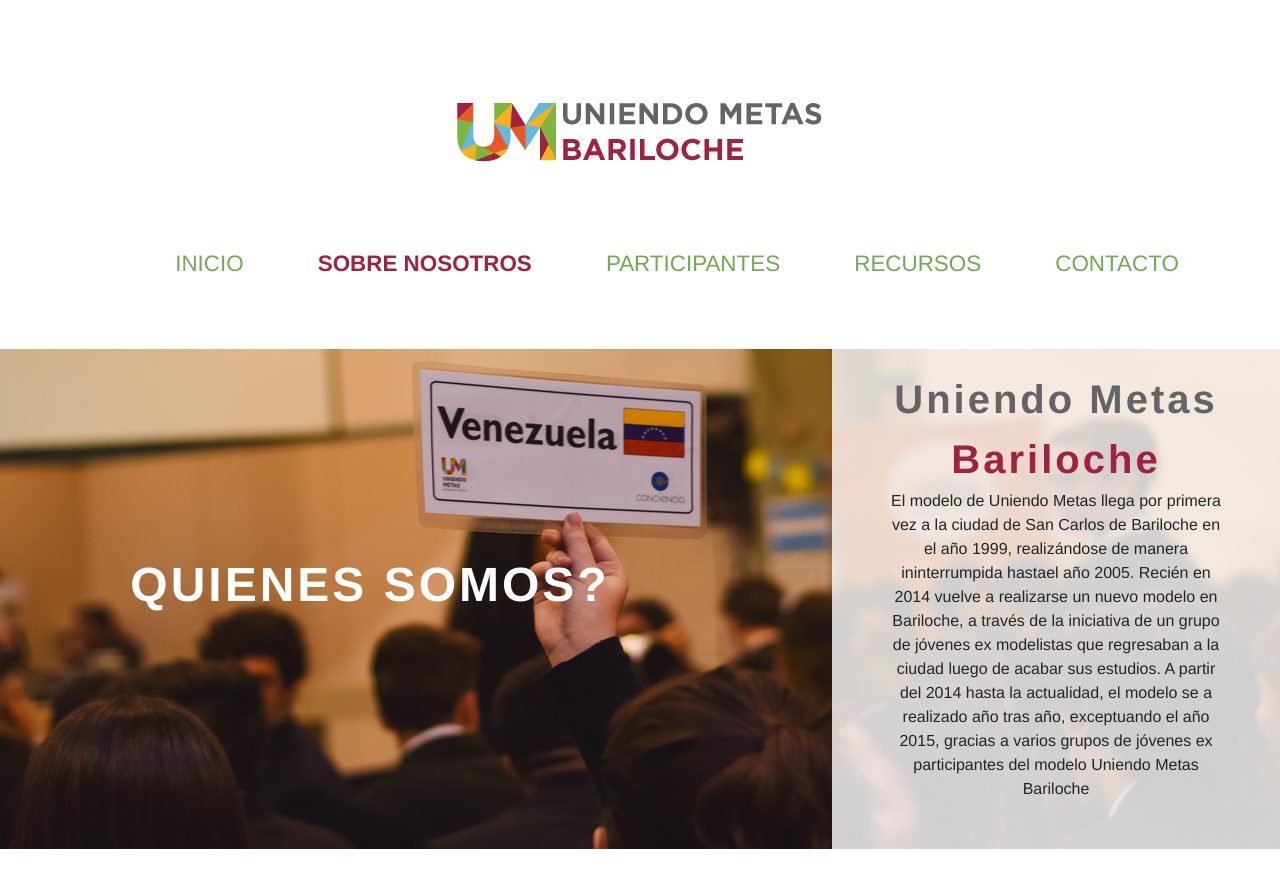
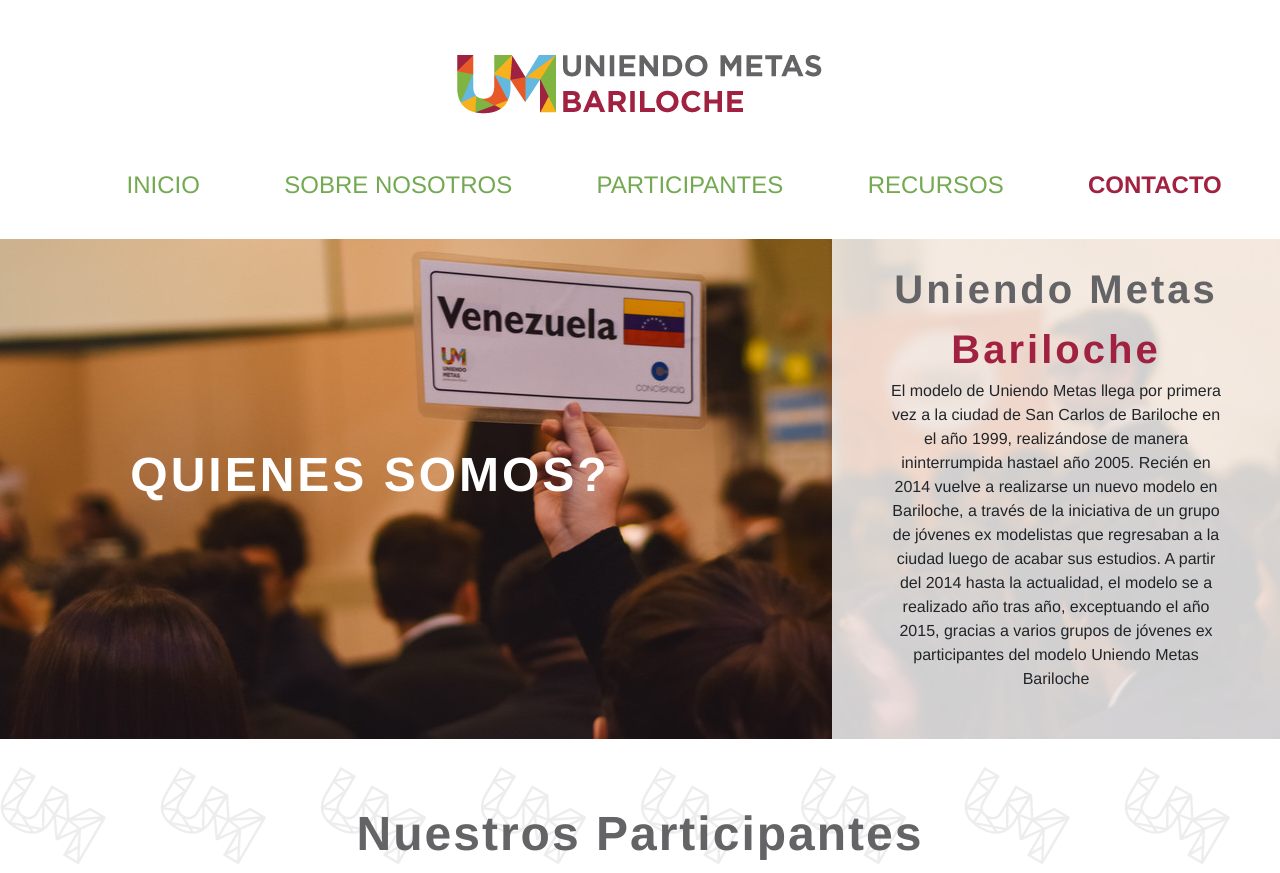
Before and after one commit to LucioT7/Pagina-UMBariloche, a website: page SobreNosotros.html in a window 1280 px wide. Shown: the top 873 px of the page. Drawn offline with nearby package versions, Linux system fonts and the light colour scheme; files whose address does not match are found by name.

Commit message:
menu responsive al resto de paginas

```diff
--- a/SobreNosotros.html
+++ b/SobreNosotros.html
@@ -1,7 +1,6 @@
 <!DOCTYPE html>
 <html>
 <head>
-
 
 	<meta name="viewport" content="width=device-width, initial-scale=1.0"/>
 	<meta name="description" content="Uniendo Metas es un programa que se lleva a cabo en Bariloche desde el año 1999. A lo largo de los años hemos contado con la participación y colaboración de mucha gente.">
@@ -10,24 +9,46 @@
 	<link rel="stylesheet" href="https://maxcdn.bootstrapcdn.com/bootstrap/4.0.0/css/bootstrap.min.css" integrity="sha384-Gn5384xqQ1aoWXA+058RXPxPg6fy4IWvTNh0E263XmFcJlSAwiGgFAW/dAiS6JXm" crossorigin="anonymous">
 	<link rel="stylesheet" type="text/css" href="css/style.css">
 	<title>Sobre nosotros - UMBariloche</title>
+
 </head>
+
 <body>
-	<header><br><br>
+
+	<header>
+
 		<a href="index.html"><img src="imagenes/logo-web.png" class="LogoWeb">
-		<nav class="navegador"><br><br>
-			<div class="navegador__conteiner">
-				<div class="navegador__barra">
-					<div><a href="index.html" class="navegador__pagina">INICIO</a></div>
-					<div><a href="SobreNosotros.html" class="navegador__select" >SOBRE NOSOTROS</a></div>
-					<div><a href="Participantes.html" class="navegador__pagina" >PARTICIPANTES</a></div>
-					<div><a href="Recursos.html" class="navegador__pagina" >RECURSOS</a></div>
-					<div><a href="Contacto.html" class="navegador__pagina" >CONTACTO</a></div>
-				</div>
+
+		<nav class="navbar navbar-expand-lg navbar-light" style="background-color: #FFFFFF">
+		 	<button class="navbar-toggler" type="button" data-toggle="collapse" data-target="#navbarNav" aria-controls="navbarNav" aria-expanded="false" aria-label="Toggle navigation">
+				<span class="navbar-toggler-icon"></span>
+			</button>
+			<div class="collapse navbar-collapse" id="navbarNav">
+				<ul class="navbar-nav">
+					<li class="nav-item">
+						<a class="nav-link" id="nav-link" href="index.html">INICIO</a>
+					</li>
+					<li class="nav-item">
+						<a class="nav-link" id="nav-link" href="SobreNosotros.html">SOBRE NOSOTROS</a>
+					</li>
+					<li class="nav-item">
+						<a class="nav-link" id="nav-link" href="Participantes.html">PARTICIPANTES</a>
+					</li>
+					<li class="nav-item">
+						<a class="nav-link" id="nav-link" href="Recursos.html">RECURSOS</a>
+					</li>
+					<li class="nav-item">
+						<a class="nav-link" id="nav-active" href="Contacto.html">CONTACTO</a>
+					</li>
+				</ul>
 			</div>
 		</nav>
-	</header><br><br>
+
+	</header>
+
 	<section>
+
 		<article>
+
 			<div class="FranjaSN">
 				<img src="imagenes/FondoSobreNosotros2.jpg" class="FranjaSN__imagen">
 				<div class="FranjaSN__titulo">QUIENES SOMOS?</div>
```
Also changed, not shown: Recursos.html (+27 -11 lines), index.html (+27 -11 lines).
